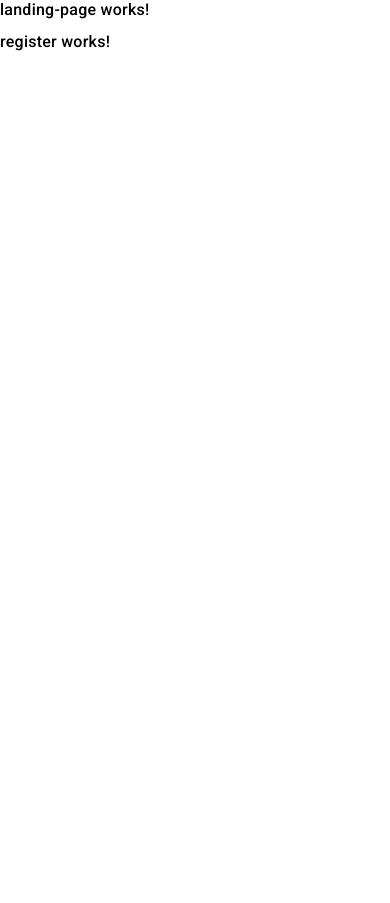
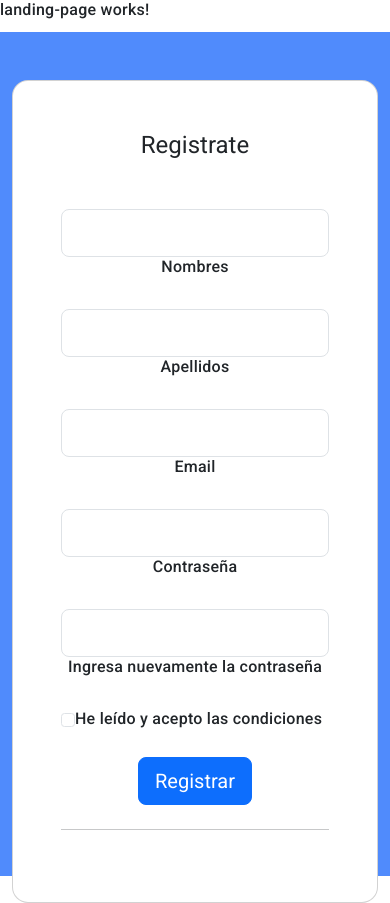
Before and after one commit to Jhan73/costeo-ABC-client, an Angular app: page /register in a window 390 px wide. Before the commit the page ends 844 px from the top, so only its background shows below. Built offline with nearby package versions, Linux system fonts and the light colour scheme.

Commit message:
Login y registro

```diff
--- a/src/app/app.module.ts
+++ b/src/app/app.module.ts
@@ -13,6 +13,12 @@ import { HeaderModule } from './shared/header/header.module';
 import { MenuBarModule } from './shared/menu-bar/menu-bar.module';
 import { LandingPageComponent } from './pages/landing-page/landing-page.component';
 import { RegisterComponent } from './auth/pages/register/register.component';
+import { MatFormFieldModule } from '@angular/material/form-field';
+import { MatIconModule } from '@angular/material/icon';
+import { MatInputModule } from '@angular/material/input';
+import { MatButtonModule } from '@angular/material/button';
+import {NgIf} from '@angular/common';
+import { ReactiveFormsModule } from '@angular/forms';
 
 @NgModule({
   declarations: [
@@ -31,8 +37,15 @@ import { RegisterComponent } from './auth/pages/register/register.component';
     HeaderModule,
     MenuBarModule,
     FooterModule,
+    MatFormFieldModule,
+    MatIconModule,
+    MatInputModule,
+    MatButtonModule,
+    MatFormFieldModule, MatInputModule, NgIf,ReactiveFormsModule,
   ],
   providers: [],
   bootstrap: [AppComponent]
 })
-export class AppModule { }
+export class AppModule {
+  hide = true;
+ }
--- a/src/app/auth/pages/login/login.component.html
+++ b/src/app/auth/pages/login/login.component.html
@@ -1 +1,42 @@
-<p>login works!</p>
+<section class="vh-100" style="background-color: #508bfc;">
+    <div class="container py-5 h-100">
+      <div class="row d-flex justify-content-center align-items-center h-100">
+        <div class="col-12 col-md-8 col-lg-6 col-xl-5">
+          <div class="card shadow-2-strong" style="border-radius: 1rem;">
+            <div class="card-body p-5 text-center">
+
+              <h1 class="mb-5">Inicia sesión</h1>
+
+                <mat-form-field>
+                  <mat-label>Enter your email</mat-label>
+                  <input matInput placeholder="pat@example.com" [formControl]="email" required>
+                  <mat-error *ngIf="email.invalid">{{getErrorMessage()}}</mat-error>
+                </mat-form-field>
+
+              <mat-form-field>
+                <mat-label>Enter your password</mat-label>
+                <input matInput [type]="hide ? 'password' : 'text'">
+                <button mat-icon-button matSuffix (click)="hide = !hide" [attr.aria-label]="'Hide password'" [attr.aria-pressed]="hide">
+                  <mat-icon>{{hide ? 'visibility_off' : 'visibility'}}</mat-icon>
+                </button>
+              </mat-form-field>
+
+
+              <!-- Checkbox -->
+              <div class="form-check d-flex justify-content-start mb-4">
+                <input class="form-check-input" type="checkbox" value="" id="form1Example3" />
+                <label class="form-check-label" for="form1Example3"> Recordarme </label>
+              </div>
+
+              <button class="btn btn-primary btn-lg btn-block" type="submit">Login</button>
+
+              <hr class="my-4">
+
+              <p>¿No tienes cuenta? <a href="register" class="link-info">Registrate aquí</a></p>
+
+            </div>
+          </div>
+        </div>
+      </div>
+    </div>
+  </section>
--- a/src/app/auth/pages/login/login.component.scss
+++ b/src/app/auth/pages/login/login.component.scss
@@ -0,0 +1,3 @@
+.example-container mat-form-field + mat-form-field {
+    margin-left: 8px;
+  }
--- a/src/app/auth/pages/login/login.component.ts
+++ b/src/app/auth/pages/login/login.component.ts
@@ -1,4 +1,5 @@
 import { Component } from '@angular/core';
+import {FormControl, Validators, FormsModule, ReactiveFormsModule} from '@angular/forms';
 
 @Component({
   selector: 'app-login',
@@ -6,5 +7,14 @@ import { Component } from '@angular/core';
   styleUrls: ['./login.component.scss']
 })
 export class LoginComponent {
+  hide = true;
+  email = new FormControl('', [Validators.required, Validators.email]);
 
+  getErrorMessage() {
+    if (this.email.hasError('required')) {
+      return 'You must enter a value';
+    }
+
+    return this.email.hasError('email') ? 'Not a valid email' : '';
+  }
 }
--- a/src/app/auth/pages/register/register.component.html
+++ b/src/app/auth/pages/register/register.component.html
@@ -1 +1,50 @@
-<p>register works!</p>
+<section class="vh-100" style="background-color: #508bfc;">
+    <div class="container py-5 h-100">
+      <div class="row d-flex justify-content-center align-items-center h-100">
+        <div class="col-12 col-md-8 col-lg-6 col-xl-5">
+          <div class="card shadow-2-strong" style="border-radius: 1rem;">
+            <div class="card-body p-5 text-center">
+
+              <h1 class="mb-5">Registrate</h1>
+
+              <div class="form-outline mb-4">
+                <input type="email" id="typeEmailX-2" class="form-control form-control-lg" />
+                <label class="form-label" for="typeEmailX-2">Nombres</label>
+              </div>
+
+              <div class="form-outline mb-4">
+                <input type="email" id="typeEmailX-2" class="form-control form-control-lg" />
+                <label class="form-label" for="typeEmailX-2">Apellidos</label>
+              </div>
+
+              <div class="form-outline mb-4">
+                <input type="email" id="typeEmailX-2" class="form-control form-control-lg" />
+                <label class="form-label" for="typeEmailX-2">Email</label>
+              </div>
+
+              <div class="form-outline mb-4">
+                <input type="password" id="typePasswordX-2" class="form-control form-control-lg" />
+                <label class="form-label" for="typePasswordX-2">Contraseña</label>
+              </div>
+
+              <div class="form-outline mb-4">
+                <input type="password" id="typePasswordX-2" class="form-control form-control-lg" />
+                <label class="form-label" for="typePasswordX-2">Ingresa nuevamente la contraseña</label>
+              </div>
+
+              <!-- Checkbox -->
+              <div class="form-check d-flex justify-content-start mb-4">
+                <input class="form-check-input" type="checkbox" value="" id="form1Example3" />
+                <label class="form-check-label" for="form1Example3"> He leído y acepto las condiciones </label>
+              </div>
+
+              <button class="btn btn-primary btn-lg btn-block" type="submit">Registrar</button>
+
+              <hr class="my-4">
+
+            </div>
+          </div>
+        </div>
+      </div>
+    </div>
+  </section>
--- a/src/index.html
+++ b/src/index.html
@@ -9,6 +9,7 @@
   <link rel="preconnect" href="https://fonts.gstatic.com">
   <link href="https://fonts.googleapis.com/css2?family=Roboto:wght@300;400;500&display=swap" rel="stylesheet">
   <link href="https://fonts.googleapis.com/icon?family=Material+Icons" rel="stylesheet">
+  <link href="https://cdn.jsdelivr.net/npm/bootstrap@5.3.2/dist/css/bootstrap.min.css" rel="stylesheet" integrity="sha384-T3c6CoIi6uLrA9TneNEoa7RxnatzjcDSCmG1MXxSR1GAsXEV/Dwwykc2MPK8M2HN" crossorigin="anonymous">
   <script src="https://kit.fontawesome.com/a84076161c.js" crossorigin="anonymous"></script>
 </head>
 <body class="mat-typography">
```
